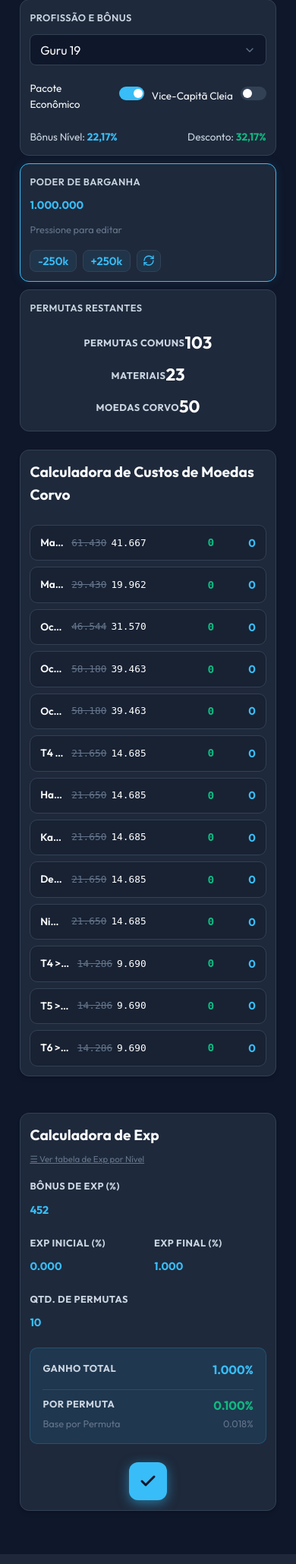
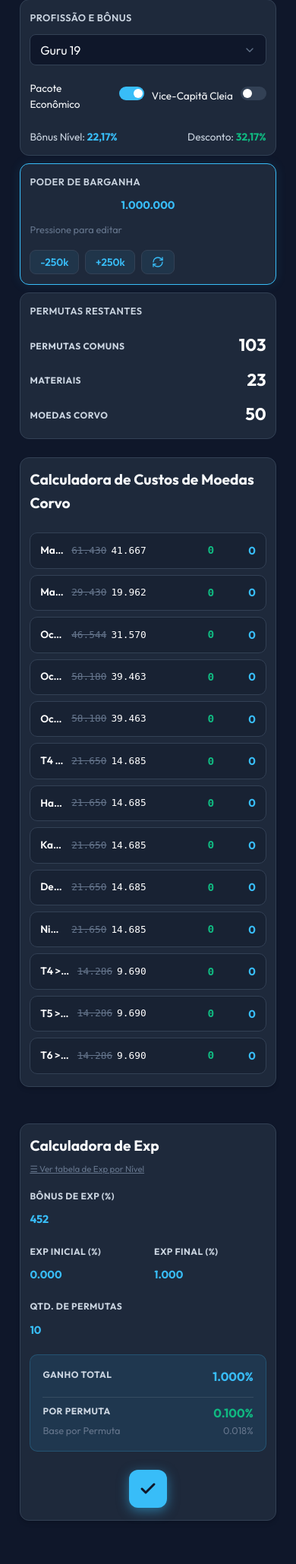
Before and after one commit to vaelathor/bdohub, a Flask app: page /bartering/ in a window 390 px wide. Shown: the part 109-2168 px from the top of the page at 76% size. Run offline with Flask 3, Linux system fonts and the light colour scheme; parts of the project's set-up code (start-up, migrations or seed data) failed here and were passed over; some web fonts are replaced.

Commit message:
Fix bartering mobile: botao exp visivel, permutas alinhadas, barganha maior

```diff
--- a/modules/bartering/templates/bartering_index.html
+++ b/modules/bartering/templates/bartering_index.html
@@ -743,14 +743,19 @@
             /* Stat cards: empilha em 1 ou 2 colunas */
             .stat-grid { grid-template-columns: 1fr !important; gap: 0.6rem !important; }
             .stat-card { padding: 0.8rem !important; }
-            .rem-row { flex-direction: column !important; gap: 0.4rem !important; }
-            .rem-stat { flex-direction: row !important; justify-content: space-between !important; }
+            .large-input { font-size: 2.2rem !important; width: 100% !important; text-align: center !important; }
+            .quick-btn { font-size: 0.85rem !important; padding: 0.4rem 0.8rem !important; }
+            .rem-row { flex-direction: column !important; gap: 0.6rem !important; }
+            .rem-stat { flex-direction: row !important; justify-content: space-between !important; width: 100% !important; gap: 0.5rem !important; }
+            .rem-label { font-size: 0.75rem !important; text-align: left !important; }
+            .rem-value { font-size: 1.4rem !important; }
 
             /* Dashboard grid: empilha tudo verticalmente */
             .dashboard-grid { grid-template-columns: 1fr !important; gap: 1rem !important; }
 
             /* Glass panels */
-            .glass-panel { padding: 0.8rem !important; overflow: hidden !important; }
+            .glass-panel { padding: 0.8rem !important; overflow: visible !important; padding-bottom: 1rem !important; }
+            .glass-panel .submit-area { margin-top: 1rem !important; padding-top: 0.5rem !important; }
 
             /* Routes grid */
             .routes-grid { grid-template-columns: 1fr !important; gap: 0.5rem !important; }
```
